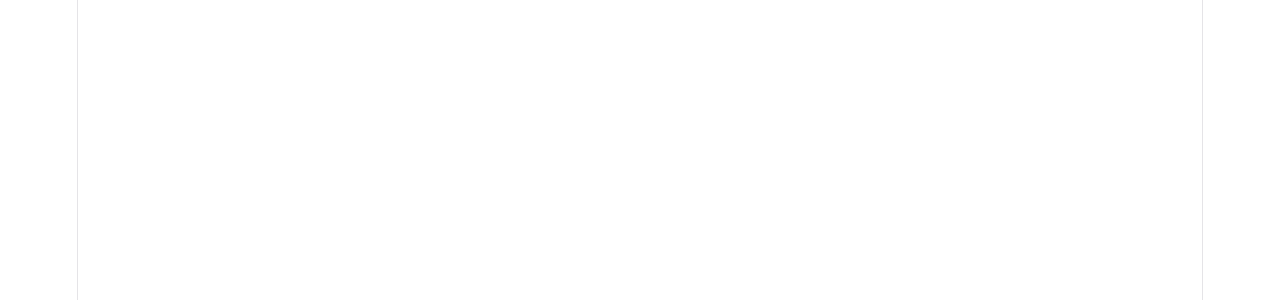
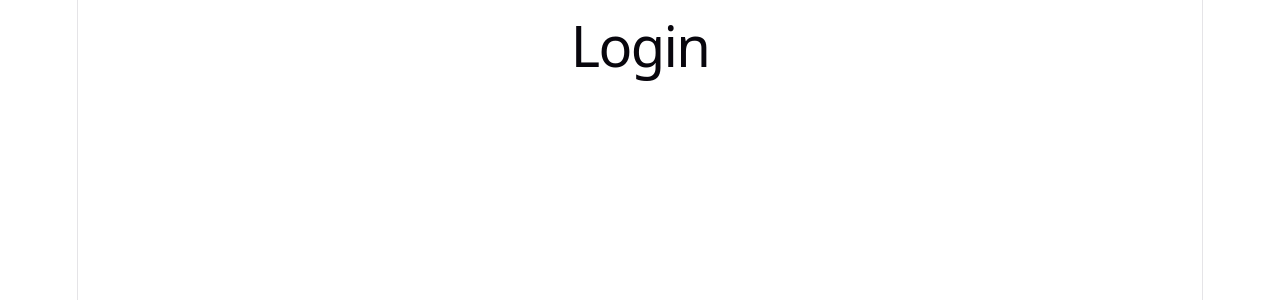
Before and after one commit to nirajbhayera4/Task-Management-Platform-Full--stack-, a React app in the folder frontend/: page / in a window 1280 px wide. Before the commit this address had no page. Shown: the top 300 px of the page. Built offline with nearby package versions, Linux system fonts and the light colour scheme; the HTML template or start-up script is replaced by a standard one.

Commit message:
Set up frontend auth routes and API config
This adds the initial Login, Signup, and Dashboard pages and updates the app router to render the Login page at the root route. It also updates the Axios base URL to match the backend API running on localhost:5000.

```diff
--- a/frontend/src/App.jsx
+++ b/frontend/src/App.jsx
@@ -9,7 +9,7 @@
   return (
     <BrowserRouter>
     <Routes>
-      <Route path="/login" element={<Login/>}></Route>
+      <Route path="/" element={<Login/>}></Route>
       <Route path="/signup" element={<Signup/>}></Route>
       <Route path="/dashboard" element={<Dashboard/>}></Route>
 
--- a/frontend/src/Pages/Dashboard.jsx
+++ b/frontend/src/Pages/Dashboard.jsx
@@ -0,0 +1,5 @@
+function Dashboard() {
+  return <h1>Dashboard Page</h1>;
+}
+
+export default Dashboard;
--- a/frontend/src/Pages/Login.jsx
+++ b/frontend/src/Pages/Login.jsx
@@ -0,0 +1,8 @@
+function Login(){
+    return (
+        <div>
+            <h1>Login</h1>
+        </div>
+    )
+}
+export default Login;
--- a/frontend/src/Pages/Signup.jsx
+++ b/frontend/src/Pages/Signup.jsx
@@ -0,0 +1,5 @@
+function Signup() {
+  return <h1>Signup Page</h1>;
+}
+
+export default Signup;
--- a/frontend/src/api/axios.js
+++ b/frontend/src/api/axios.js
@@ -1,7 +1,7 @@
 import axios from 'axios';
 
 const api= axios.create({
-    baseURL:'http://localhost:3000',
+    baseURL:'http://localhost:5000',
 });
 api.interceptors.request.use((config)=>{
 
```
